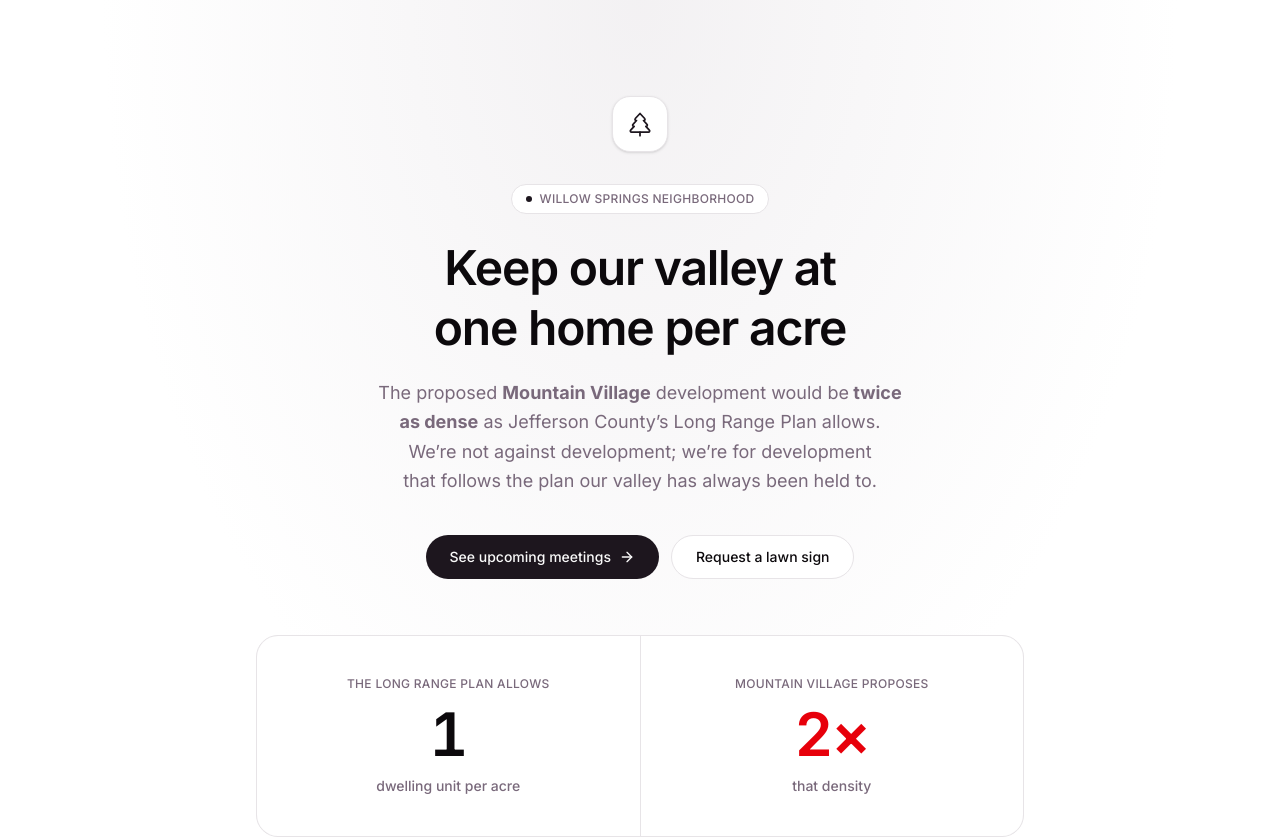
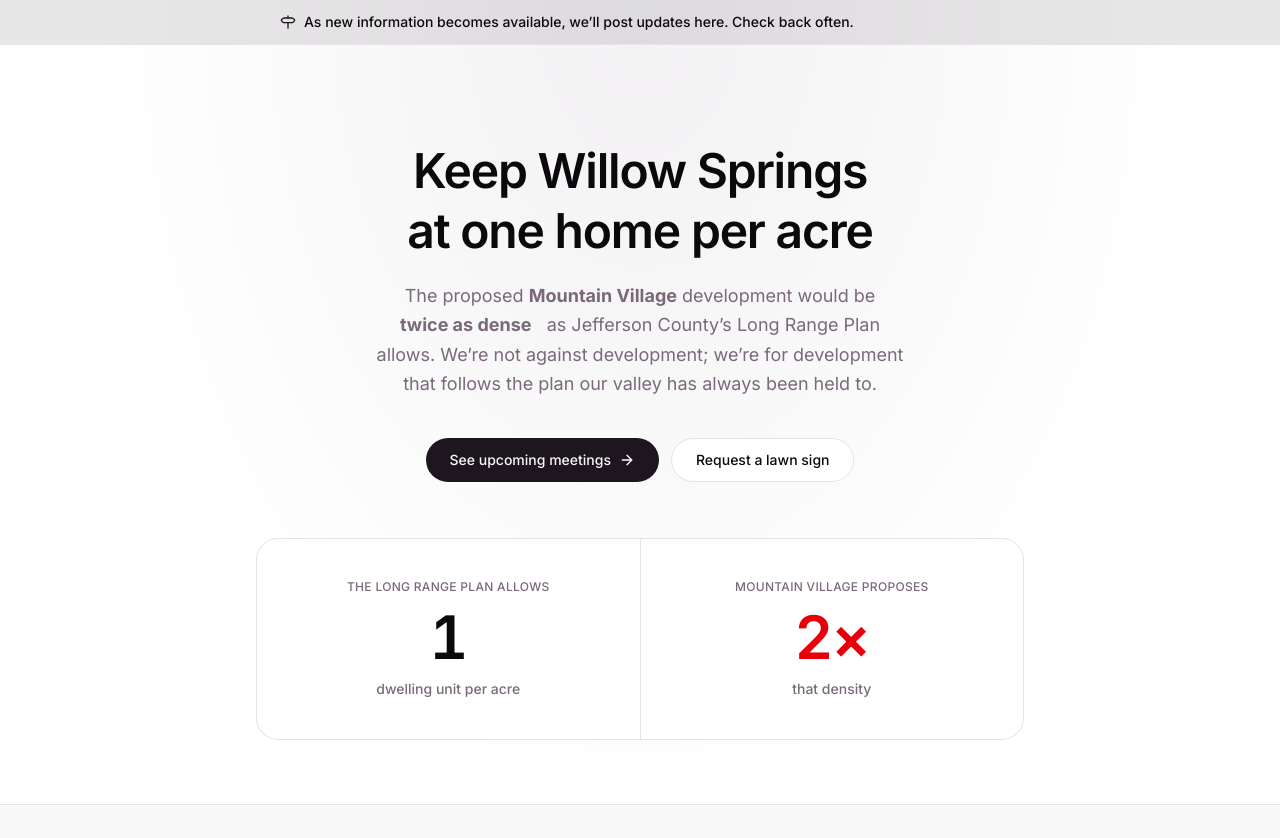
Before and after one commit to m8rmclaren/mv-density, a Next.js app: page / in a window 1280 px wide. Shown: the top 838 px of the page. Built offline with nearby package versions, Linux system fonts and the light colour scheme.

Commit message:
Check back here + lawn sign at the top

```diff
--- a/app/page.tsx
+++ b/app/page.tsx
@@ -18,24 +18,25 @@ export default function Home() {
                 className="pointer-events-none absolute inset-0 -z-10 bg-[radial-gradient(60%_45%_at_50%_0%,var(--accent),transparent_70%)]"
             />
 
+            {/* ---------- Top banner ---------- */}
+            <div className="border-b border-border bg-primary/10">
+                <div className="mx-auto flex w-full max-w-3xl flex-col items-center justify-between gap-2 px-6 py-3 text-center sm:flex-row sm:text-left">
+                    <p className="inline-flex items-center gap-2 text-sm font-medium text-foreground">
+                        <Signpost className="size-4 shrink-0 text-primary" strokeWidth={2} />
+                        As new information becomes available, we’ll post updates here. Check back often.
+                    </p>
+                </div>
+            </div>
+
             {/* ---------- Hero ---------- */}
             <section className="flex flex-col items-center px-6 pt-16 pb-14 text-center sm:pt-24">
-                <div className="mb-8 flex size-14 items-center justify-center rounded-2xl border border-border bg-card shadow-sm">
-                    <TreePine className="size-7 text-primary" strokeWidth={1.5} />
-                </div>
-
-                <span className="mb-6 inline-flex items-center gap-2 rounded-full border border-border bg-card px-3.5 py-1.5 text-xs font-medium tracking-wide text-muted-foreground uppercase">
-                    <span className="size-1.5 rounded-full bg-primary" />
-                    Willow Springs Neighborhood
-                </span>
-
                 <h1 className="max-w-3xl text-balance text-4xl font-semibold leading-tight tracking-tight text-foreground sm:text-5xl">
-                    Keep our valley at one home per acre
+                    Keep Willow Springs at one home per acre
                 </h1>
 
                 <p className="mt-5 max-w-xl text-balance text-lg leading-relaxed text-muted-foreground">
                     The proposed <strong>Mountain Village</strong> development would be
-                    <strong> twice as dense</strong> as Jefferson County&rsquo;s Long
+                    <strong> twice as dense</strong> &nbsp; as Jefferson County&rsquo;s Long
                     Range Plan allows. We&rsquo;re not against development;
                     we&rsquo;re for development that follows the plan our valley has always
                     been held to.
@@ -177,6 +178,27 @@ export default function Home() {
             </section>
 
             {/* ---------- Lawn sign ---------- */}
+            <LawnSign />
+
+            <footer className="border-t border-border px-6 py-8">
+                <p className="text-center text-xs text-muted-foreground">
+                    &copy; {new Date().getFullYear()} &nbsp; Willow Springs HOA &nbsp;&middot;&nbsp;
+                    Questions?{" "}
+                    <a
+                        href="mailto:mark@mradlauer.com"
+                        className="font-medium text-foreground underline-offset-4 hover:underline"
+                    >
+                        mark@mradlauer.com
+                    </a>
+                </p>
+            </footer>
+        </div>
+    );
+}
+
+function LawnSign() {
+    return (
+        <>
             <section id="lawn-sign" className="scroll-mt-8 px-6 py-16">
                 <div className="mx-auto flex w-full max-w-3xl flex-col items-start gap-6 rounded-3xl border border-border bg-card px-8 py-10 sm:flex-row sm:items-center sm:justify-between">
                     <div className="max-w-md">
@@ -211,21 +233,9 @@ export default function Home() {
                     </div>
                 </div>
             </section>
+        </>
 
-            <footer className="border-t border-border px-6 py-8">
-                <p className="text-center text-xs text-muted-foreground">
-                    &copy; {new Date().getFullYear()} &nbsp; Willow Springs HOA &nbsp;&middot;&nbsp;
-                    Questions?{" "}
-                    <a
-                        href="mailto:mark@mradlauer.com"
-                        className="font-medium text-foreground underline-offset-4 hover:underline"
-                    >
-                        mark@mradlauer.com
-                    </a>
-                </p>
-            </footer>
-        </div>
-    );
+    )
 }
 
 function Point({
```
